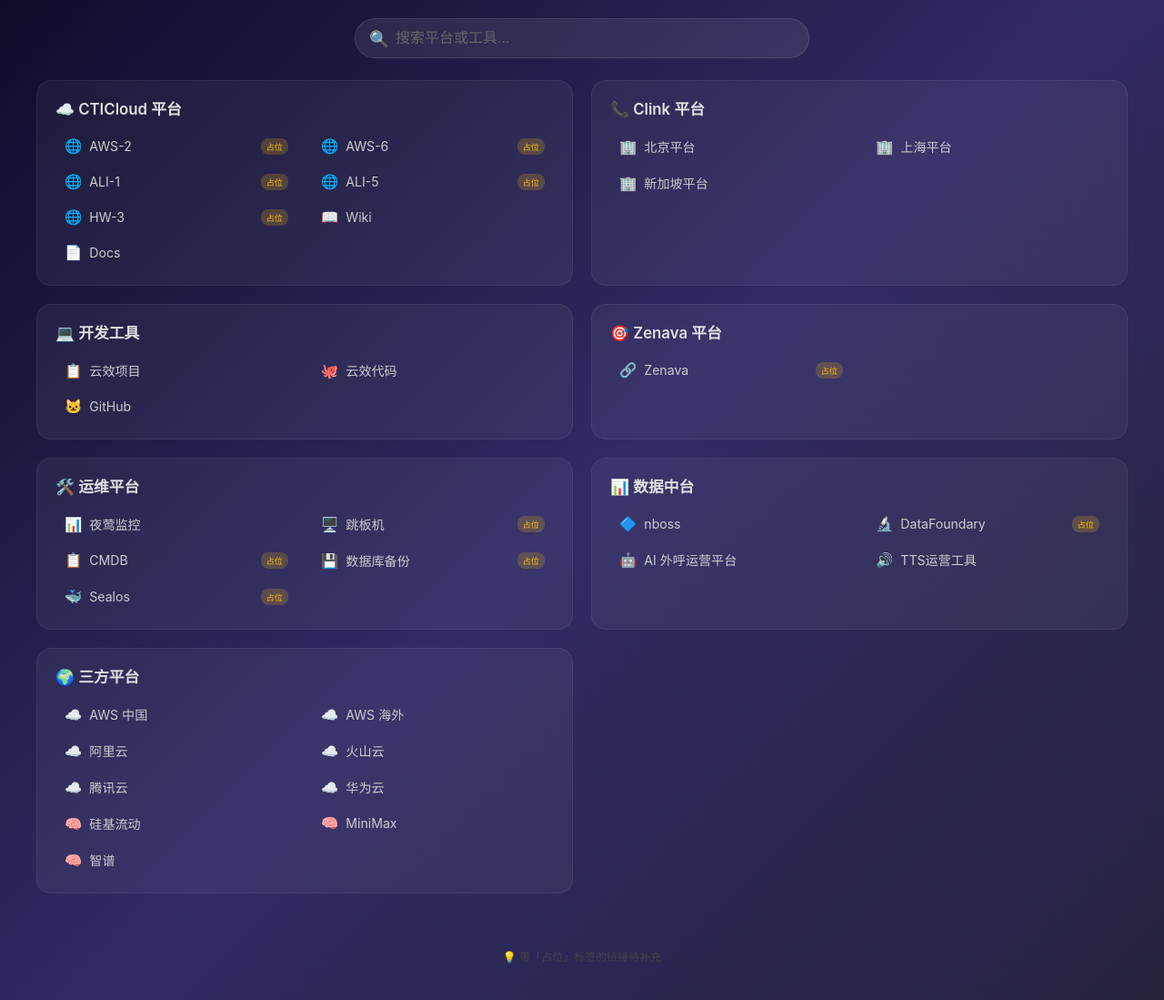
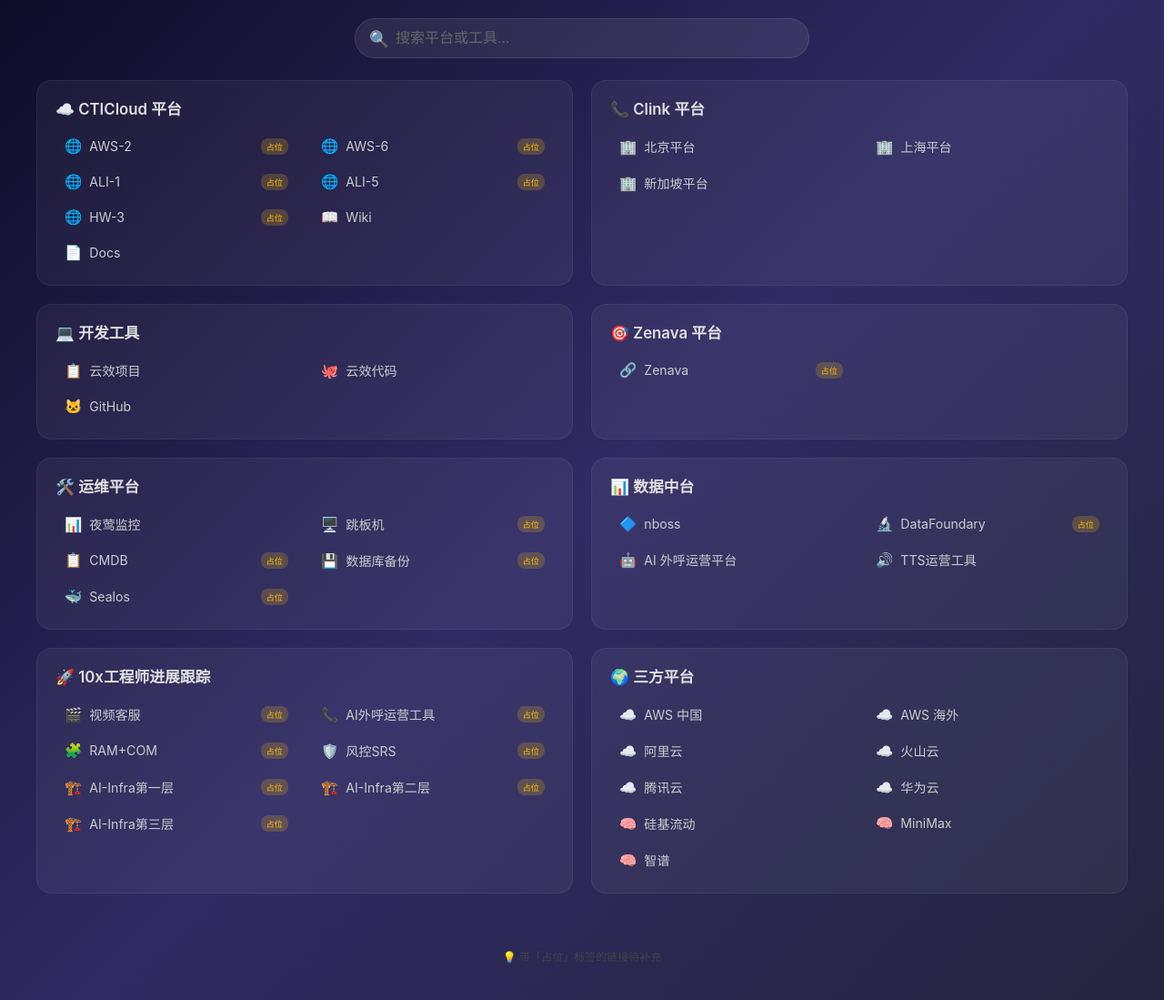
Before and after one commit to Tinet-AaronAn/silicon-workforce, a plain HTML site: page index.html in a window 1280 px wide. Shown: the whole page at 91% size. Drawn offline with Linux system fonts and the light colour scheme.

Commit message:
feat: 增加10x工程师进展跟踪分类及占位链接
- 新增「🚀 10x工程师进展跟踪」分类
- 添加7个占位链接：视频客服、AI外呼运营工具、RAM+COM、风控SRS、AI-Infra第一/二/三层
- 链接待后续补充

```diff
--- a/index.html
+++ b/index.html
@@ -201,6 +201,20 @@
     </ul>
   </div>
 
+  <!-- 10x工程师进展跟踪 -->
+  <div class="category">
+    <div class="category-title">🚀 10x工程师进展跟踪</div>
+    <ul class="link-grid">
+      <li><a href="#" target="_blank"><span class="emoji">🎬</span><span class="name">视频客服</span><span class="badge">占位</span></a></li>
+      <li><a href="#" target="_blank"><span class="emoji">📞</span><span class="name">AI外呼运营工具</span><span class="badge">占位</span></a></li>
+      <li><a href="#" target="_blank"><span class="emoji">🧩</span><span class="name">RAM+COM</span><span class="badge">占位</span></a></li>
+      <li><a href="#" target="_blank"><span class="emoji">🛡️</span><span class="name">风控SRS</span><span class="badge">占位</span></a></li>
+      <li><a href="#" target="_blank"><span class="emoji">🏗️</span><span class="name">AI-Infra第一层</span><span class="badge">占位</span></a></li>
+      <li><a href="#" target="_blank"><span class="emoji">🏗️</span><span class="name">AI-Infra第二层</span><span class="badge">占位</span></a></li>
+      <li><a href="#" target="_blank"><span class="emoji">🏗️</span><span class="name">AI-Infra第三层</span><span class="badge">占位</span></a></li>
+    </ul>
+  </div>
+
   <!-- 三方平台 -->
   <div class="category">
     <div class="category-title">🌍 三方平台</div>
```
